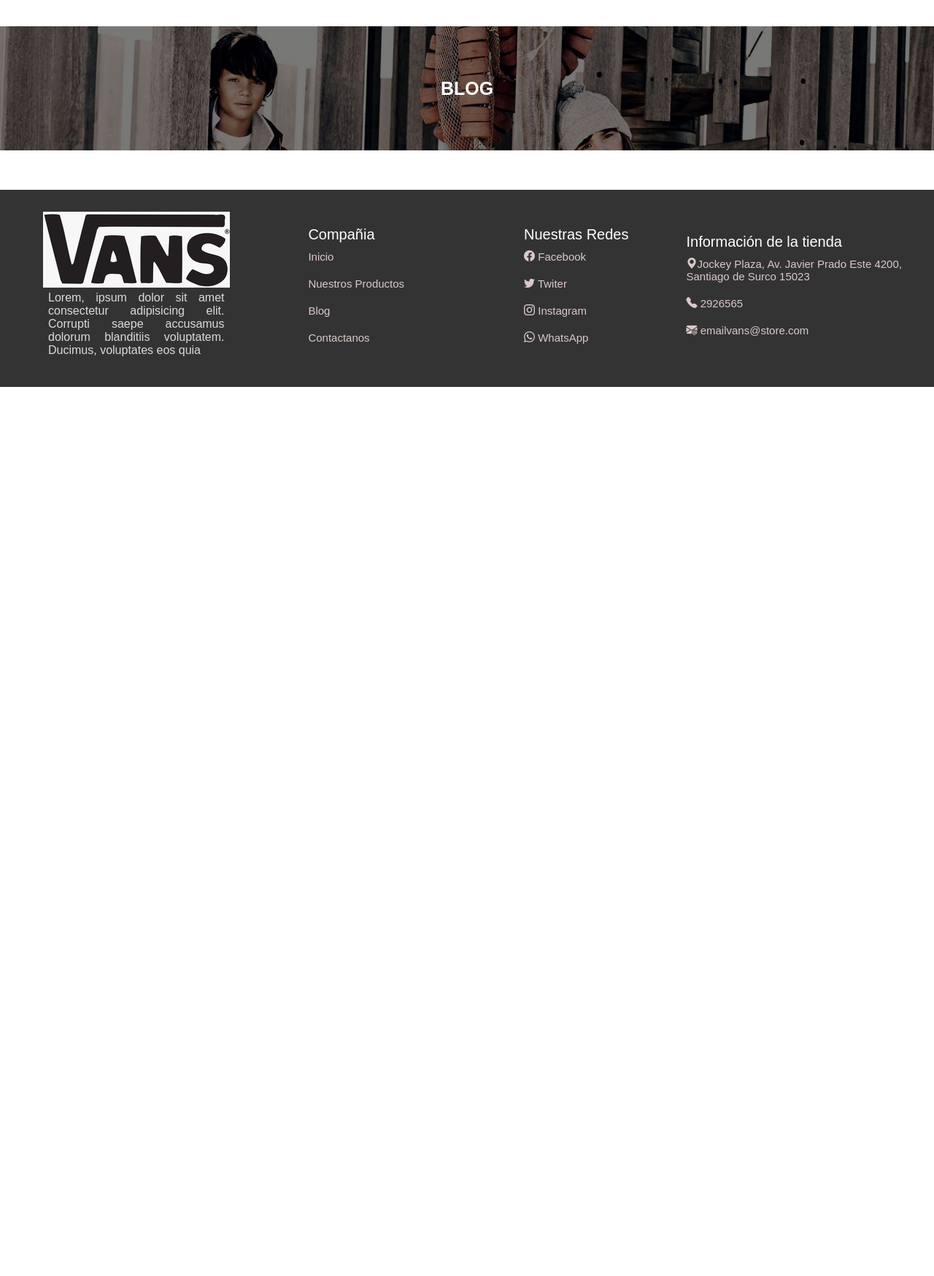
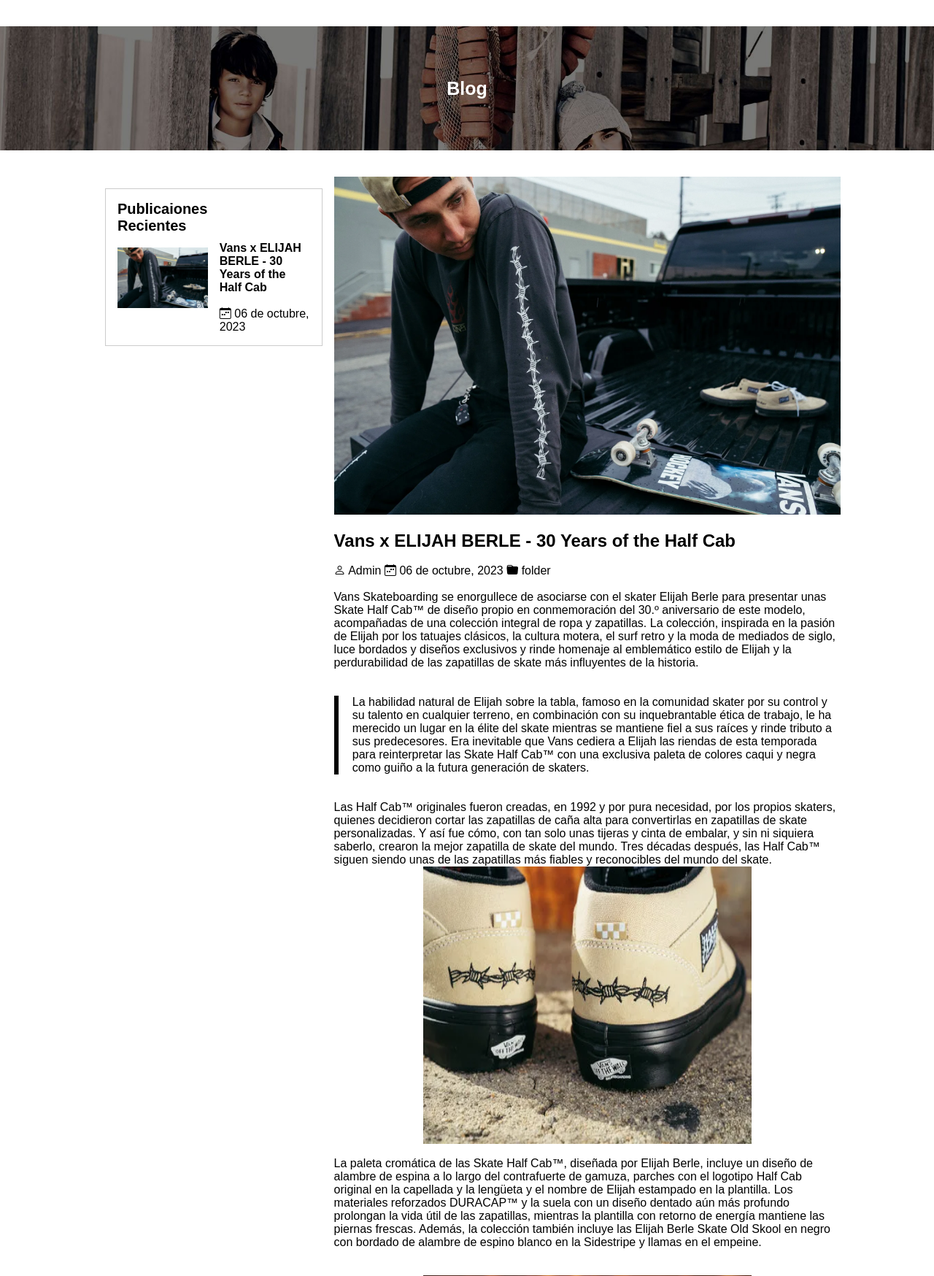
Before and after one commit to LuisPerez2008/taller-web-proyecto, a PHP site: page /blog.html in a window 1280 px wide. Shown: the part 173-1921 px from the top of the page at 73% size. Before the commit the page ends 703 px from the top, so only its background shows below. Run offline with PHP 8.4, Linux system fonts and the light colour scheme.

Commit message:
agregar blog htmml y css

```diff
--- a/blog.html
+++ b/blog.html
@@ -5,6 +5,7 @@
     <meta name="viewport" content="width=device-width, initial-scale=1.0">
     <meta name="lenguaje">
     <link rel="stylesheet" href="./css/style.css">
+    <link rel="stylesheet" href="./css/blog.css">
     <link rel="stylesheet" href="./css/style2.css">
     <link rel="stylesheet" href="https://cdn.jsdelivr.net/npm/bootstrap-icons@1.11.1/font/bootstrap-icons.css">
     <script src="./js/script.js"></script>
@@ -47,7 +48,130 @@
     <br>
     <main>
         <section class="nombre-pagina">
-            <h4>BLOG</h4>
+            <h4>Blog</h4>
+
+        </section>
+        <br><br>
+        <section class="conteiner-blog">
+            <div class="blog-izquierda">
+                <div class="recent-post">
+
+                    <div class="imgs">
+                        <h2>Publicaiones Recientes</h2><br>
+                        <img src="./img/baner/Blog_Vans1.webp" alt="">
+
+                    </div>
+                    <div class="info">
+                        <h4>Vans x ELIJAH BERLE - 30 Years of the Half Cab</h4><br>
+                        <p><i class="bi bi-calendar-week"></i> 06 de octubre, 2023</p>
+                    </div>
+                </div>
+                    <div class="blog-tags">
+
+
+                    </div>
+                </div>
+            <div class="blog-derecha">
+                <div class="infos">
+                    <img src="./img/baner/Blog_Vans1.webp" alt="imagen-blog"><br><br>
+                    <h2>Vans x ELIJAH BERLE - 30 Years of the Half Cab</h2><br>
+                    <i class="bi bi-person"></i> Admin <i class="bi bi-calendar-week"></i>  06 de octubre, 2023
+                    <i class="bi bi-folder-fill"></i> folder <br><br>
+                    <p >Vans Skateboarding se enorgullece de asociarse con el skater Elijah Berle para presentar
+                        unas Skate Half Cab™ de diseño propio en conmemoración del 30.º aniversario de este modelo,
+                        acompañadas de una colección integral de ropa y zapatillas. La colección, inspirada en la
+                        pasión de Elijah por los tatuajes clásicos, la cultura motera, el surf retro y la moda de
+                        mediados de siglo, luce bordados y diseños exclusivos y rinde homenaje al emblemático estilo
+                        de Elijah y la perdurabilidad de las zapatillas de skate más influyentes de la historia.
+                    </p> <br><br>
+                    <div class="bl-in">
+                        <i></i>
+                        <p>La habilidad natural de Elijah sobre la tabla, famoso en la comunidad skater por su control y
+                            su talento en cualquier terreno, en combinación con su inquebrantable ética de trabajo, le ha merecido
+                            un lugar en la élite del skate mientras se mantiene fiel a sus raíces y rinde tributo a sus predecesores.
+                            Era inevitable que Vans cediera a Elijah las riendas de esta temporada para reinterpretar las Skate Half Cab™
+                            con una exclusiva paleta de colores caqui y negra como guiño a la futura generación de skaters.
+                        </p>
+                    </div><br><br>
+                    <p>
+                        Las Half Cab™ originales fueron creadas, en 1992 y por pura necesidad, por los propios skaters,
+                        quienes decidieron cortar las zapatillas de caña alta para convertirlas en zapatillas de skate personalizadas.
+                        Y así fue cómo, con tan solo unas tijeras y cinta de embalar, y sin ni siquiera saberlo, crearon la mejor zapatilla
+                        de skate del mundo. Tres décadas después, las Half Cab™ siguen siendo unas de las zapatillas más fiables y
+                        reconocibles del mundo del skate.
+                    </p>
+                    <div class="img-abajo">
+                        <img  src="./img/baner/blog_zapatillas.webp" alt="blog-zapatillas">
+                    </div> <br>
+                    <p>La paleta cromática de las Skate Half Cab™, diseñada por Elijah Berle, incluye un diseño de alambre de espina a lo
+                        largo del contrafuerte de gamuza, parches con el logotipo Half Cab original en la capellada y la lengüeta y el
+                        nombre de Elijah estampado en la plantilla. Los materiales reforzados DURACAP™ y la suela con un diseño dentado
+                        aún más profundo prolongan la vida útil de las zapatillas, mientras la plantilla con retorno de energía mantiene
+                        las piernas frescas. Además, la colección también incluye las Elijah Berle Skate Old Skool en negro con bordado
+                        de alambre de espino blanco en la Sidestripe y llamas en el empeine.
+                    </p> <br><br>
+                    <div class="img-abajo">
+                        <img  src="./img/baner/blog_zapatilla2.webp" alt="blog-zapatillas2">
+                    </div> <br>
+
+                </div>
+                <div class="comentarios">
+                    <h2>Comentarios</h2><br>
+                    <div class="comentario" id="comentario1">
+                        <img src="./img/baner/user.jpg" alt="">
+                        <div class="info-comentario">
+                            <h4>administrador</h4>
+                            <p>16 Septiembre 2023 a las 6:00 pm</p>
+                            <p>Exlente publicaión</p>
+                        </div>
+                    </div> <br>
+                    <div class="comentario" id="comentario2">
+                        <img src="./img/baner/user.jpg" alt="">
+                        <div class="info-comentario">
+                            <h4>Luis Perez</h4>
+                            <p>16 Septiembre 2023 a las 6:00 pm</p>
+                            <p>Este blog de ropa es una verdadera joya. Cada artículo es una fuente inagotable de inspiración para mis
+                                looks diarios. Las recomendaciones de tendencias siempre son acertadas, y las sugerencias de combinaciones
+                                de prendas me han ayudado a descubrir mi propio estilo. ¡No puedo esperar para ver más publicaciones
+                                emocionantes y seguir mejorando mi guardarropa gracias a este blog!
+                            </p>
+                        </div>
+                    </div><br>
+                    <div class="comentario" id="comentario3">
+                        <img src="./img/baner/user.jpg" alt="">
+                        <div class="info-comentario">
+                            <h4>administrador</h4>
+                            <p>16 Septiembre 2023 a las 6:00 pm</p>
+                            <p>¡Este blog es simplemente increíble! Siempre he sido un apasionado de la moda, y encontrar un lugar
+                                donde puedo obtener consejos útiles y estar al tanto de las últimas tendencias es un verdadero tesoro.
+                                Los artículos son informativos y bien escritos, y las imágenes de las prendas son realmente inspiradoras.
+                                Me encanta cómo el blog ofrece ideas para diferentes estilos y ocasiones, desde atuendos casuales hasta
+                                opciones elegantes para eventos especiales. Además, los consejos sobre cómo combinar colores y accesorios
+                                son geniales. ¡Sigan con el buen trabajo y gracias por mantenernos a la moda!👗👠💄
+
+                            </p>
+                        </div>
+                    </div>
+                </div> <br><br>
+                <div class="form-comentario">
+                    <h2>Dejar un comentario</h2>
+                    <p>Su dirección de correo electrónico no será publicada. Los campos obligatorios están marcados *</p><br><br>
+                    <div class="form">
+                        <form action="">
+                            <label for="">Nombre* &emsp; </label>
+                            <input type="text" id="name" name="name" required minlength="4" maxlength="12" >&emsp;
+                            <label for="">E-mail* &emsp; </label>
+                            <input type="email" id="email" pattern=".+@globex\.com" size="30" placeholder="e-mail@gmail.com"> <br> <br>
+                            <label for="">Comentario</textarea></label><br>
+                            <textarea name="comentario" id="" cols="30" rows="10"></textarea><br><br>
+                            <button type="submit"> Enviar Comentario</button>
+                        </form>
+                    </div>
+
+
+                </div>
+
+            </div>
 
 
         </section>
--- /dev/null
+++ b/css/blog.css
@@ -0,0 +1,130 @@
+
+.conteiner-blog{
+
+    width: 100%;
+    height: auto;
+    display: flex;
+    flex-direction: row;
+    .blog-izquierda{
+        width: 30%;
+        height: auto;
+        padding: 1rem;
+        .recent-post{
+            border: solid .1rem #ccc;
+            padding: 1rem;
+            display: flex;
+            flex-direction: row;
+            .imgs{
+                width: 50%;
+                height: 100%;
+                & img{
+                height: 100%;
+                width: 100%;}
+                & h2{
+                    font-size: 20px;
+                }
+            }
+            .info{
+                width: 50%;
+                text-align:left;
+                height: 100%;
+                justify-content: center;
+                align-items: center;
+                margin-top: 3.5rem;
+                margin-left: 1rem;
+            }
+        }
+    }
+    .blog-derecha{
+        position: sticky;
+        width: 70%;
+        height: auto;
+        .infos{
+            width: 100%;
+            height: auto;
+            & img{
+                width: 100%;
+                height: auto;
+
+            }
+            .bl-in{
+                display: flex;
+                flex-direction: row;
+                text-align: left;
+                & i{
+                    border: solid 0.2rem black;
+                }
+                & p{
+                    padding: 0 0 0 1.2rem;
+                }
+            }
+            .img-abajo{
+                display: flex;
+                align-items: center;
+                justify-content: center;
+                width: 100%;
+                height: auto;
+                & img{
+                    width: 450px;
+                    height: 380px;
+                }
+            }
+
+        }
+        .comentarios{
+            width: 100%;
+            height: auto;
+            .comentario{
+                display: flex;
+                flex-direction: row;
+                padding: 1rem 1rem;
+                border: solid 0.1rem #ccc;
+                .info-comentario{
+                    padding: 0 0 0 1.2rem;
+                    & p{
+                        color: #adaaaa;
+                    }
+                }
+                & img{
+                    width: auto;
+                    height: 50px;
+                }
+            }
+
+        }
+        .form-comentario{
+            .form{
+                & input{
+                    padding: 0.1rem 0.5rem;
+                    background: #f5f5f5;
+                    border-radius: 0.2rem;
+                    border: none;
+                    width: 300px;
+                    height: 30px;
+                    outline: none;
+                    box-shadow: none;
+
+                }
+                & textarea{
+                    background: #f5f5f5;
+                    padding: 0.8rem 0.5rem;
+                    border-radius: 0.2rem;
+                    border: none;
+                    width: 98%;
+                    outline: none;
+                    box-shadow: none;
+                }
+                & button{
+                    color: #fff;
+                    padding: 1rem 2rem;
+                    border: none;
+                    border-radius: 2rem;
+                    background-color: black;
+
+                }
+
+
+            }
+        }
+    }
+}
--- a/css/style.css
+++ b/css/style.css
@@ -139,6 +139,7 @@ select:focus {
     transform: translate(-50%, -50%);
     text-shadow: 0 0 8px rgb(0, 0, 0, 0.8);
 }
+
 /* CSS contenido */
 .women-men{
     display: flex;
@@ -154,14 +155,15 @@ select:focus {
 
 }
 
-
 .contenido{
+    background-color: red;
     border: 12px solid #e5e5e5;
     background-color: #fff;
     z-index: 1;
     position: absolute;
     width: 300px;
     padding: 2rem;
+
 
 }
 .contenido h1{
@@ -179,12 +181,29 @@ select:focus {
 }
 .contenido-info{
     padding: 0 100px;
+
 }
+.boton{
+    display: flex;
+    justify-content: center;
+    padding: 15px 5px;
 
+}
+.boton button{
+    background-color: black;
+    padding: 5px 15px;
+    color: #fff;
+    border-radius: 20px;
+    cursor: pointer;
+    border: none;
+}
+.boton button:hover{
+    background-color: orange;
+    color: black;
+}
 .contenido span{
     font-size: 20px;
     line-height: 16px;
-
 
 }
 .women img{
@@ -208,6 +227,7 @@ select:focus {
     left: 15%;
     z-index: 1;
 }
+
 
 .women-men img:hover{
     cursor: pointer;
--- a/css/style2.css
+++ b/css/style2.css
@@ -45,7 +45,6 @@
     flex-direction: row;
     align-items: center;
     position: relative;
-
 }
 
 .product-card img {
@@ -101,6 +100,9 @@
     flex-direction: column;
     justify-content: center;
     align-items: center;
+    opacity: 0; /* Agregué esta línea para iniciar invisible */
+    transition: opacity 0.5s; /* Agregué una transición de opacidad */
+
 }
 
 .info-card h2,
@@ -114,4 +116,5 @@
 /* Mostrar .info-card al pasar el mouse sobre .product-card */
 .product-card:hover .info-card {
     display: flex;
+    opacity: 1;
 }
--- a/index.html
+++ b/index.html
@@ -74,6 +74,7 @@
                         con nuestras zapatillas diseñadas para
                         mujeres que saben lo que quieren.
                     </span>
+                    <div class="boton"><button type="button">Comprar Ahora</button>  </div>
 
                 </div>
             </div>
@@ -93,6 +94,7 @@
                          nuestras zapatillas para hombres,
                          diseñadas para acompañarte en cada aventura.
                     </span>
+                    <div class="boton"><button type="button">Comprar Ahora</button>  </div>
 
                 </div>
 
```
Also changed, not shown: js/script.js (+6 -1 lines), img/baner/Blog_Vans1.webp (added), img/baner/Blog_Zapatilla2.webp (added), img/baner/blog_zapatillas.webp (added), img/baner/user.jpg (added). Lines whose indentation alone changed are shown as unchanged.
